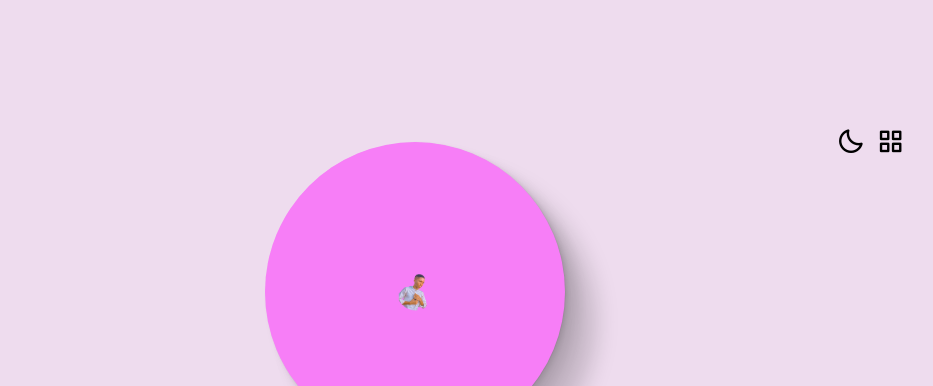
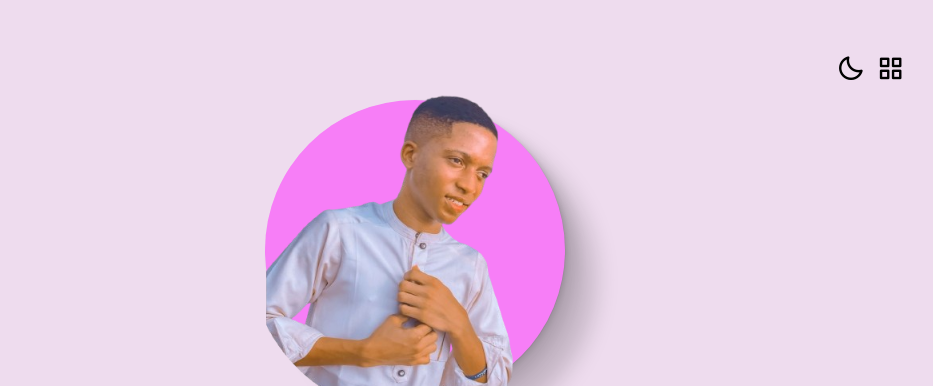
Before and after one commit to olasamm/personal-portfolio, a plain HTML site: page index.html in a window 1280 px wide. Shown: the top 386 px of the page, without its empty margins (225-1158 px from the left). Drawn offline with nearby package versions, Linux system fonts and the light colour scheme; a script that the page names is missing.

Commit message:
almost done

```diff
--- a/dist/style.css
+++ b/dist/style.css
@@ -194,7 +194,7 @@ body{
 }
 
 .hero-img img{
-    width: 9%;
+    width: 80%;
     z-index: 2;
 }
 
```
